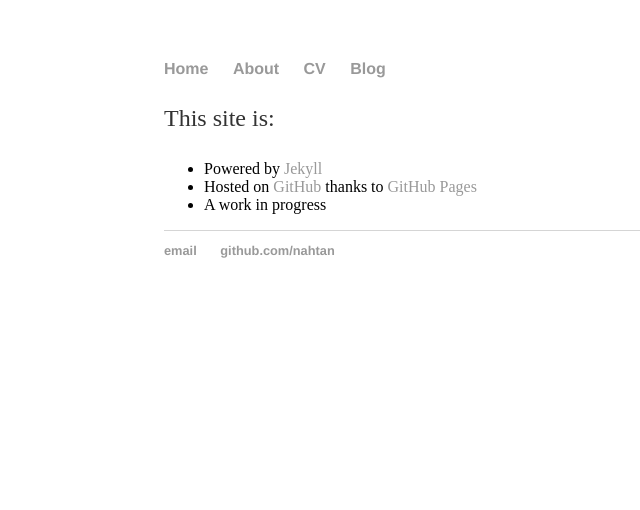
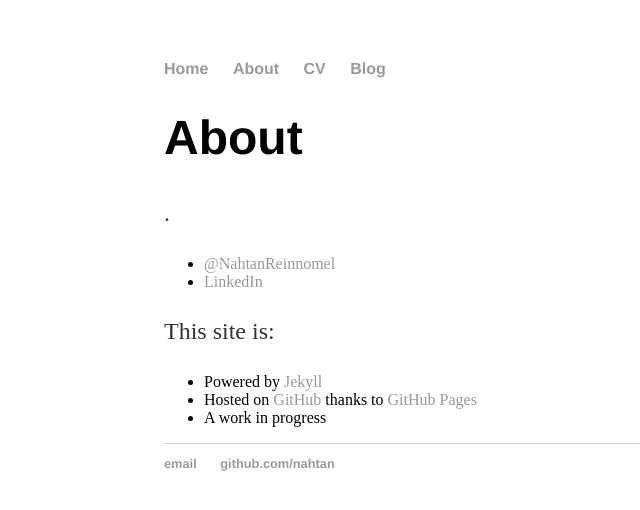
Before and after one commit to nahtan/nahtan.github.io, a Jekyll site: the page built from about/index.html, in a window 1280 px wide. Shown: the top 510 px of the page, without its empty margins (28-668 px from the left). Built offline with Jekyll 4.4.1, drawn with Linux system fonts in a browser that asks for light colours.

Commit message:
Update index.html

```diff
--- a/about/index.html
+++ b/about/index.html
@@ -2,6 +2,17 @@
 layout: default
 title: About this site
 ---
+
+		<div class="about">
+			<h1>About</h1>
+			<p>.</p>
+
+			<ul class="contacts">
+				<li><a href="#">@NahtanReinnomel</a></li>
+				<li><a href="#">LinkedIn</a></li>
+				</ul>
+		</div>
+
 
   <div class="blurb">
 
```
